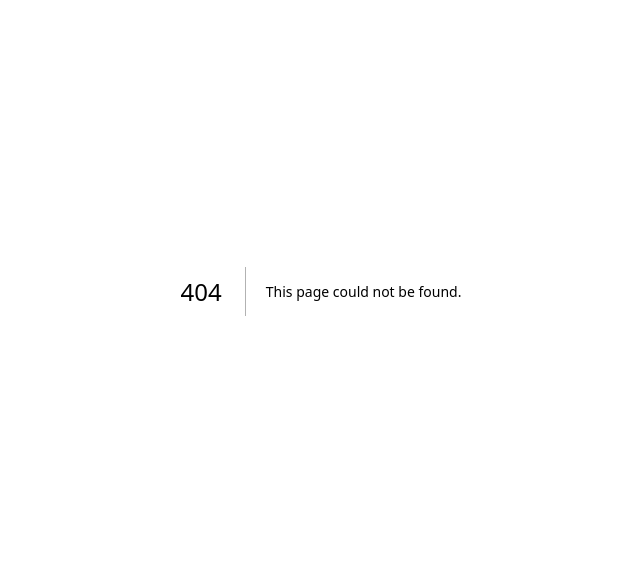
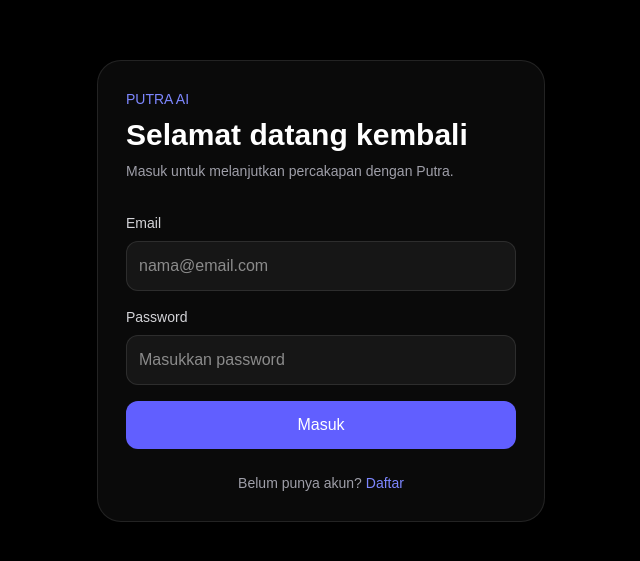
Before and after one commit to diimasputtrapratama-arch/asisten, a Next.js app: page /login in a window 1280 px wide. Before the commit this address had no page. Shown: the part 109-670 px from the top of the page, without its empty margins (319-959 px from the left). Built offline with nearby package versions, Linux system fonts and the light colour scheme.

Commit message:
page.tsx

```diff
--- /dev/null
+++ b/app/login/page.tsx
@@ -0,0 +1,126 @@
+"use client";
+
+import { FormEvent, useState } from "react";
+import Link from "next/link";
+import { useRouter } from "next/navigation";
+
+export default function LoginPage() {
+  const router = useRouter();
+
+  const [email, setEmail] = useState("");
+  const [password, setPassword] = useState("");
+  const [loading, setLoading] = useState(false);
+  const [error, setError] = useState("");
+
+  async function handleSubmit(e: FormEvent) {
+    e.preventDefault();
+
+    setLoading(true);
+    setError("");
+
+    try {
+      const response = await fetch("/api/auth/login", {
+        method: "POST",
+        headers: {
+          "Content-Type": "application/json",
+        },
+        body: JSON.stringify({
+          email,
+          password,
+        }),
+      });
+
+      const data = await response.json();
+
+      if (!response.ok) {
+        setError(data.error || "Email atau password salah.");
+        return;
+      }
+
+      router.push("/");
+      router.refresh();
+    } catch {
+      setError("Terjadi kesalahan. Silakan coba lagi.");
+    } finally {
+      setLoading(false);
+    }
+  }
+
+  return (
+    <main className="min-h-screen grid place-items-center bg-black text-white p-5">
+      <div className="w-full max-w-md rounded-3xl border border-white/10 bg-white/[0.04] p-7 shadow-2xl">
+        <div className="mb-8">
+          <div className="text-sm font-medium text-indigo-400">
+            PUTRA AI
+          </div>
+
+          <h1 className="mt-2 text-3xl font-bold">
+            Selamat datang kembali
+          </h1>
+
+          <p className="mt-2 text-sm text-zinc-400">
+            Masuk untuk melanjutkan percakapan dengan Putra.
+          </p>
+        </div>
+
+        <form onSubmit={handleSubmit} className="space-y-4">
+          <div>
+            <label className="mb-2 block text-sm text-zinc-300">
+              Email
+            </label>
+
+            <input
+              type="email"
+              value={email}
+              onChange={(e) => setEmail(e.target.value)}
+              placeholder="nama@email.com"
+              autoComplete="email"
+              required
+              className="w-full rounded-xl border border-white/10 bg-white/5 p-3 outline-none transition focus:border-indigo-500"
+            />
+          </div>
+
+          <div>
+            <label className="mb-2 block text-sm text-zinc-300">
+              Password
+            </label>
+
+            <input
+              type="password"
+              value={password}
+              onChange={(e) => setPassword(e.target.value)}
+              placeholder="Masukkan password"
+              autoComplete="current-password"
+              required
+              className="w-full rounded-xl border border-white/10 bg-white/5 p-3 outline-none transition focus:border-indigo-500"
+            />
+          </div>
+
+          {error && (
+            <div className="rounded-xl border border-red-500/20 bg-red-500/10 p-3 text-sm text-red-300">
+              {error}
+            </div>
+          )}
+
+          <button
+            type="submit"
+            disabled={loading}
+            className="w-full rounded-xl bg-indigo-500 p-3 font-medium transition hover:bg-indigo-400 disabled:cursor-not-allowed disabled:opacity-50"
+          >
+            {loading ? "Memproses..." : "Masuk"}
+          </button>
+        </form>
+
+        <p className="mt-6 text-center text-sm text-zinc-400">
+          Belum punya akun?{" "}
+          <Link
+            href="/register"
+            className="text-indigo-400 hover:text-indigo-300"
+          >
+            Daftar
+          </Link>
+        </p>
+      </div>
+    </main>
+  );
+}
```
